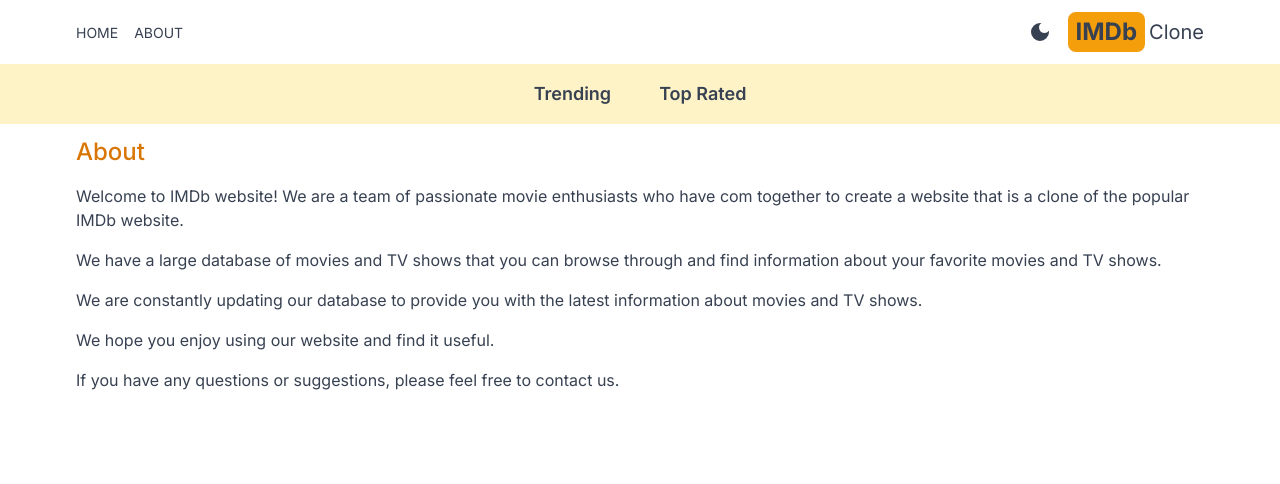
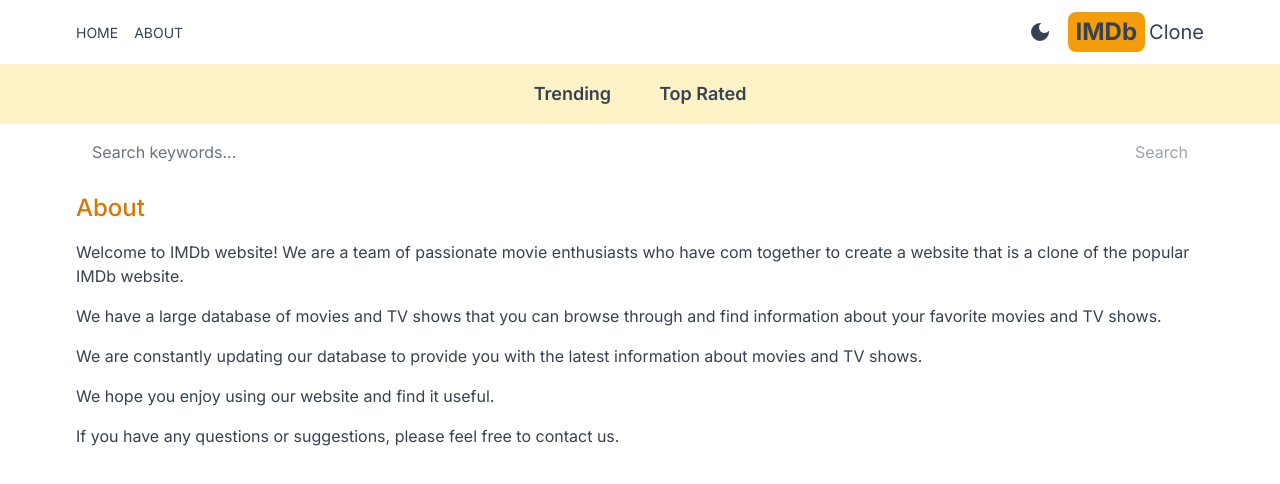
Before and after one commit to beril-uysal/imdb-next, a Next.js app: page /about in a window 1280 px wide. Shown: the top 484 px of the page. Built offline with nearby package versions, Linux system fonts and the light colour scheme.

Commit message:
added searchbox component

```diff
--- a/src/app/layout.js
+++ b/src/app/layout.js
@@ -3,6 +3,7 @@
 import Header from '@/components/Header'
 import Providers from "./Providers";
 import Navbar from "@/components/Navbar";
+import SearchBox from "@/components/SearchBox";
 
 const inter = Inter({ subsets: ["latin"] });
 
@@ -18,6 +19,7 @@
         <Providers>
           <Header/>
           <Navbar/>
+          <SearchBox/>
           {children}
         </Providers>
       </body>
--- /dev/null
+++ b/src/app/search/[searchTerm]/page.jsx
@@ -0,0 +1,22 @@
+import Results from "@/components/Results";
+
+const API_KEY = process.env.API_KEY;
+
+export default async function SearchPage({params}) {
+    const searchTerm = params.searchTerm;
+    const res = await fetch(`https://api.themoviedb.org/3/search/movie?api_key=${API_KEY}&query=${searchTerm}&language=en-US&page=1&include_adult=false`)
+    const data = await res.json()
+    const results = data.results;
+    return (
+    <div>
+        {
+            results && !results.length &&
+                <h1 className="text-center pt-6 ">No results found :/ </h1>
+
+        }
+        {
+            results && <Results results={results}/>
+        }
+    </div>
+  )
+}
--- /dev/null
+++ b/src/components/SearchBox.jsx
@@ -0,0 +1,27 @@
+'use client'
+
+import { useRouter } from 'next/navigation';
+import { useState } from 'react';
+
+export default function SearchBox() {
+    const [search, setSearch] = useState('');
+    const router = useRouter();
+    const handeSubmit = (e) => {
+        e.preventDefault();
+        router.push(`/search/${search}`);
+    }
+  return (
+    <div>
+        <form className='flex justify-between px-5 max-w-6xl mx-auto' onSubmit={handeSubmit}>
+            <input type="text" placeholder='Search keywords...'
+            className='p-2 w-full h-14 placeholder-gray-500 outline-none bg-transparent flex-1'
+            value={search}
+            onChange={(e) => setSearch(e.target.value)}
+            />
+            <button className='text-amber-500 p-2 disabled:text-gray-400' disabled={!search}>
+                Search
+            </button>
+        </form>
+    </div>
+  )
+}
```
